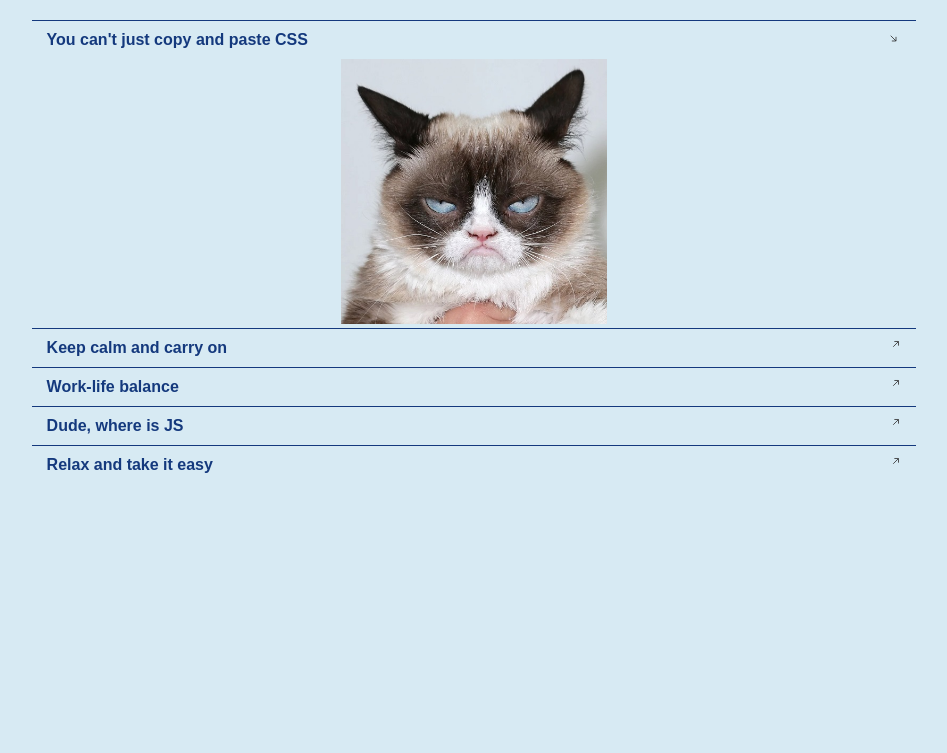
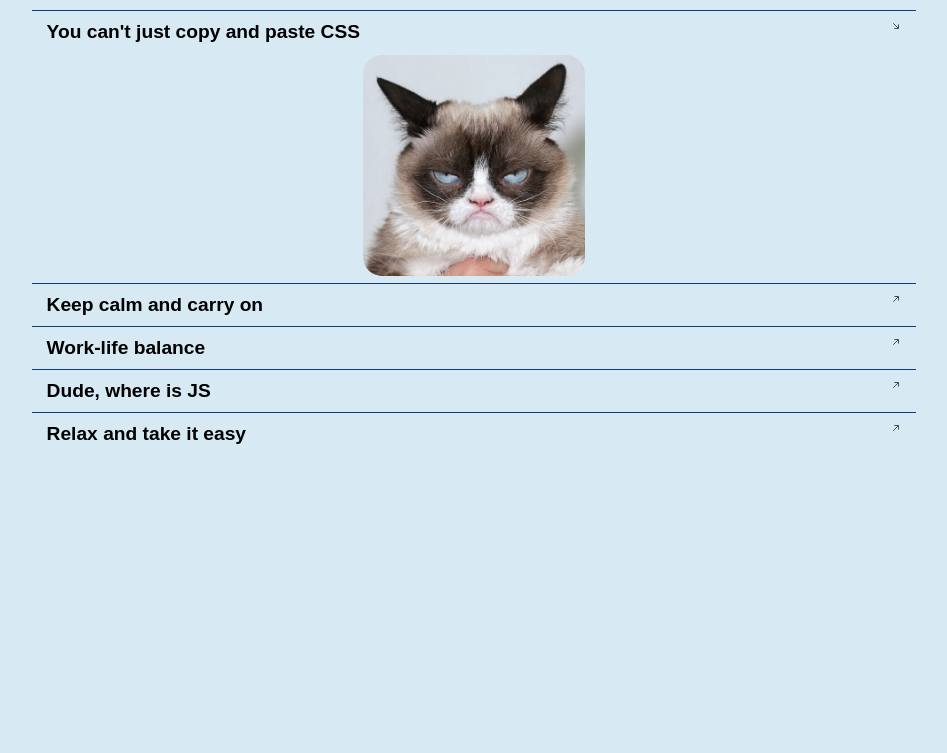
Before and after one commit to eordan/cssBayan, a plain HTML site: page cssBayan/index.html in a window 1280 px wide. Shown: the whole page, without its empty margins (166-1113 px from the left). Drawn offline with Linux system fonts and the light colour scheme.

Commit message:
feat: flexible dimensions (Sun, Mar 12, 2023 13:02:30 PM)

```diff
--- a/cssBayan/style.css
+++ b/cssBayan/style.css
@@ -1,49 +1,37 @@
 body {
     font-family: Arial, sans-serif;
-    font-size: 16px;
+    font-size: 1.5em;
     background-color: #d7eaf3;
 }
 
 img {
-    max-width: 30%;
+    max-width: 70%;
+    border-radius: 1em;
+    margin: 0.1em;
+}
+
+svg {
+    transition: all 0.5s ease;
+    float: left;
 }
 
 .bayan {
     max-width: 90%;
-    margin: 5px auto;
+    margin: 0.1em auto;
 }
 
 .bayan-item {
-    border-top: 1px solid #14397d;
+    border-top: 0.1em solid #14397d;
 }
 
 .bayan-title {
     display: block;
     padding: 10px 15px;
-    color: #14397d;
     font-weight: bold;
     cursor: pointer;
-    transition: background .2s ease-out;
-}
-
-.bayan-title:after {
-    display: block;
-    border-style: solid;
-}
-
-.bayan-title:hover {
-    background-color: #77b5d9;
-}
-
-.bayan-title:active {
-    background-color: #ffffff;
 }
 
 .bayan-input {
-    width: 0;
-    height: 0;
-    -webkit-appearance: none;
-    appearance: none;
     display: none;
 }
 
@@ -51,22 +39,12 @@ img {
     background-color: #d7eaf3;
 }
 
-.bayan-input:checked ~ .bayan-title:after {
-    border-style: solid;
-    border-width: 0 5px 8px 5px;
-    border-color: transparent transparent #ffcb9a transparent;
-}
-
 .bayan-input:checked ~ .bayan-img {
     max-height: 50em;
 }
 
-.bayan-input:hover ~ .bayan-img {
-    max-height: 50em;
-}
-
 .bayan-img {
-    max-height: 0;
+    max-height: 0em;
     text-align: center;
     transition: max-height 1s ease;
     overflow:hidden
@@ -81,26 +59,50 @@ img {
     display: inline-block;
 }
 
-svg {
-    transition: all 0.3s ease;
-    padding-left: 5px;
-    float: left;
+.svg-title {
+    float: right;
 }
 
-.svg-title {
-    float: right;
+@media (hover: hover) and (pointer: fine) {
+    .bayan-input:hover ~ .bayan-img {
+        max-height: 50em;
+    }
+
+    .bayan-title:hover {
+        background-color: #77b5d9;
+    }
+}
+
+.bayan-title:active {
+    background-color: #ffffff;
 }
 
 @media (min-width: 800px) {
     .bayan {
         max-width: 85%;
-        margin: 10px auto;
+        margin: 0.3em auto;
+    }
+
+    body {
+        font-size: 1.4em;
+    }
+
+    img {
+        max-width: 50%;
     }
 }
 
 @media (min-width: 1200px) {
     .bayan {
         max-width: 70%;
-        margin: 20px auto;
+        margin: 0.5em auto;
+    }
+
+    body {
+        font-size: 1.2em;
+    }
+
+    img {
+        max-width: 25%;
     }
 }
```
